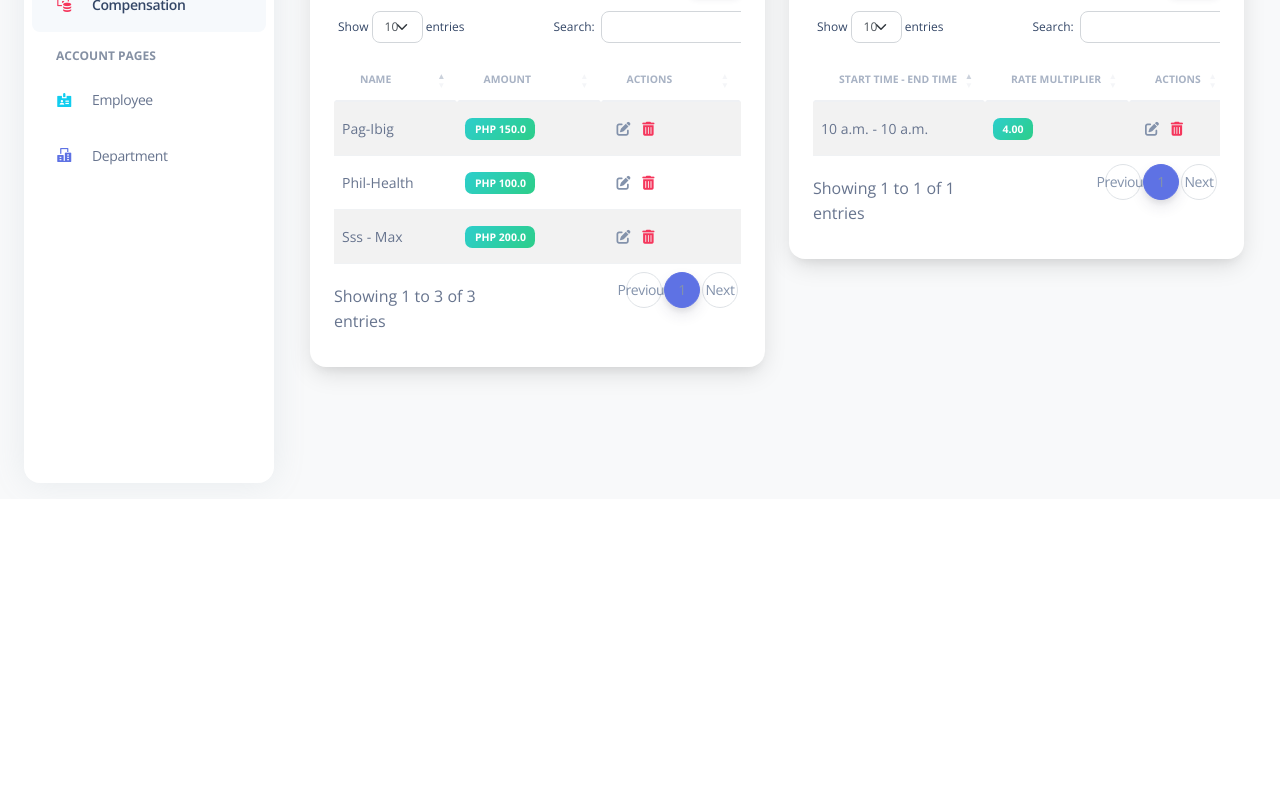
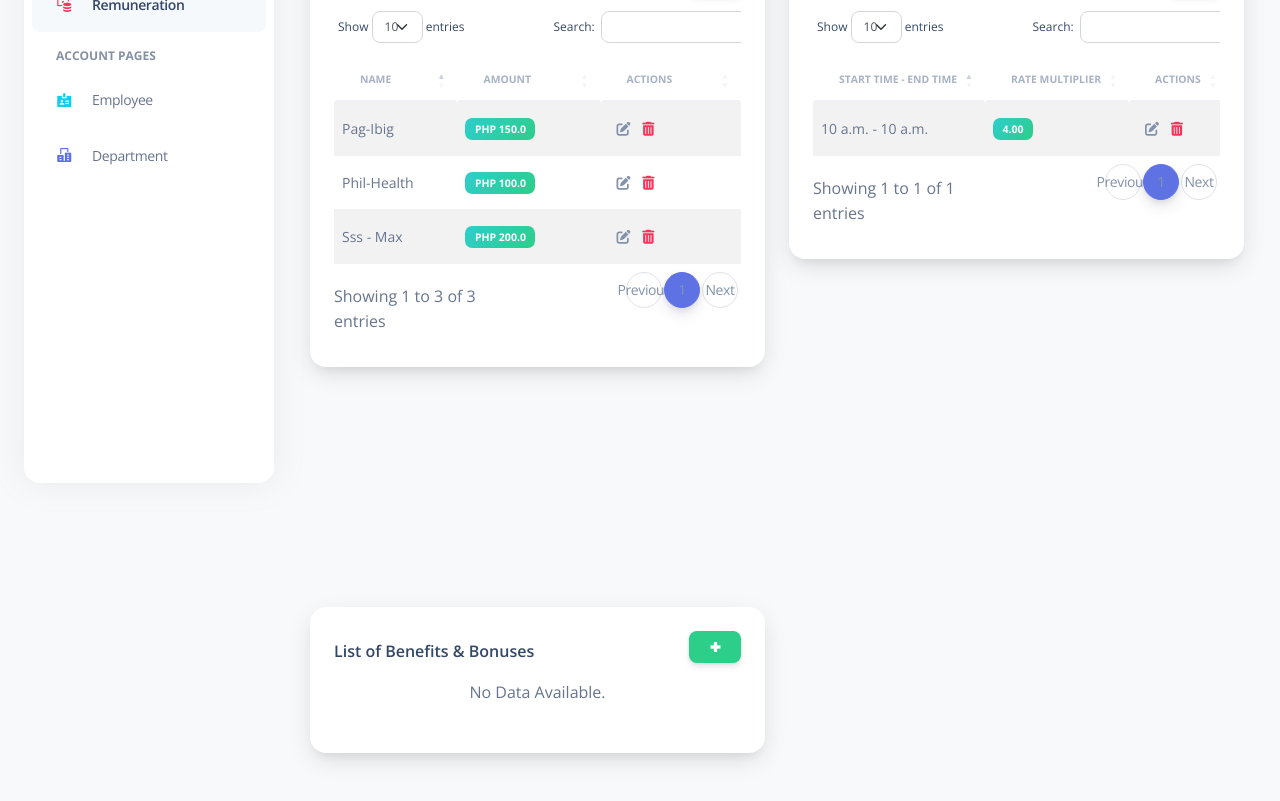
Before and after one commit to warpakner123/DTR_WITH_DEVICE, a Django app: page /compensation/ in a window 1280 px wide. Shown: the part 301-1102 px from the top of the page. Before the commit the page ends 793 px from the top, so only its background shows below. Run offline with Django 5.2, Linux system fonts and the light colour scheme; data comes from the database, SQL or seed files in the repository; tables that the repository leaves empty hold one stand-in row (values such as "Sample post"); some libraries are stand-ins or nearby versions.

Commit message:
added benefits BE, FE not yet done

```diff
--- a/DTRPAYROLL/employeeDTR/models.py
+++ b/DTRPAYROLL/employeeDTR/models.py
@@ -18,6 +18,14 @@
         return self.position
 
 class LoansTaxes(models.Model):
+    id = models.AutoField(primary_key=True)
+    name=models.CharField(max_length=255)
+    amount=models.FloatField()
+
+    def __str__(self):
+        return self.name
+
+class Benefits(models.Model):
     id = models.AutoField(primary_key=True)
     name=models.CharField(max_length=255)
     amount=models.FloatField()
--- a/DTRPAYROLL/employeeDTR/templates/compensation.html
+++ b/DTRPAYROLL/employeeDTR/templates/compensation.html
@@ -14,7 +14,7 @@
       href="{% static 'img/apple-icon.png' %}"
     />
     <link rel="icon" type="image/png" href="{% static 'img/favicon.png' %}" />
-    <title>Payroll | Compensation</title>
+    <title>Payroll | Remuneration</title>
     <link
       href="https://fonts.googleapis.com/css?family=Open+Sans:300,400,600,700"
       rel="stylesheet"
@@ -118,7 +118,7 @@
               >
                 <i class="ni ni-money-coins text-danger text-sm opacity-10"></i>
               </div>
-              <span class="nav-link-text ms-1">Compensation</span>
+              <span class="nav-link-text ms-1">Remuneration</span>
             </a>
           </li>
           <li class="nav-item mt-3">
@@ -170,11 +170,11 @@
                 class="breadcrumb-item text-sm text-white active"
                 aria-current="page"
               >
-                Compensation
+                Remuneration
               </li>
             </ol>
             <h6 class="font-weight-bolder text-white mb-0">
-              Loans/Taxes & Night Differentials
+              Loans/Taxes & Night Differentials & Benefits
             </h6>
           </nav>
           <div
@@ -379,6 +379,50 @@
               </div>
             </div>
           </div>
+        </div>
+         <!-- List of Bonuses -->
+        <div class="col-6">
+            <div class="card shadow-lg card-profile-bottom">
+                <div class="card-body">
+                    <div class="pb-0 d-flex justify-content-between align-items-center">
+                        <h6>List of Benefits & Bonuses</h6>
+                        <button type="button" class="btn btn-success btn-xs" data-bs-toggle="modal" data-bs-target="#addBonusModal">
+                            <i class="ni ni-fat-add ni-md" style="font-size: 20px; vertical-align: middle"></i>
+                        </button>
+                    </div>
+                    <div class="card-body px-0 pt-0 pb-2">
+                        {% if bonuses %}
+                        <div class="table-responsive p-0">
+                            <table id="bonusesTable" class="table table-striped table-hover align-items-left mb-0">
+                                <thead class="align-items-left">
+                                    <tr>
+                                        <th class="text-uppercase text-secondary text-xxs font-weight-bolder opacity-7">Name</th>
+                                        <th class="text-uppercase text-secondary text-xxs font-weight-bolder opacity-7">Amount</th>
+                                        <th class="text-uppercase text-secondary text-xxs font-weight-bolder opacity-7">Actions</th>
+                                    </tr>
+                                </thead>
+                                <tbody>
+                                    {% for bonus in bonuses %}
+                                    <tr>
+                                        <td class="align-middle text-sm mb-0">{{ bonus.name }}</td>
+                                        <td class="align-middle text-sm mb-0">
+                                            <span class="badge badge-sm bg-gradient-success">PHP {{ bonus.amount }}</span>
+                                        </td>
+                                        <td class="align-middle text-sm mb-0">
+                                            <i type="button" class="fas fa-edit text-secondary text-sm user-select-none p-2" data-bs-toggle="modal" data-bs-target="#editBonusModal{{ bonus.id }}"></i>
+                                            <i type="button" class="fas fa-trash-alt text-danger text-sm user-select-none" data-bs-toggle="modal" data-bs-target="#deleteBonusModal{{ bonus.id }}"></i>
+                                        </td>
+                                    </tr>
+                                    {% endfor %}
+                                </tbody>
+                            </table>
+                        </div>
+                        {% else %}
+                        <div class="text-center"><p>No Data Available.</p></div>
+                        {% endif %}
+                    </div>
+                </div>
+            </div>
         </div>
         <div id="error-message">
           {% if messages %} {% for message in messages %}
--- a/DTRPAYROLL/employeeDTR/views.py
+++ b/DTRPAYROLL/employeeDTR/views.py
@@ -1,7 +1,7 @@
 from datetime import datetime, timedelta
 from django.shortcuts import render, redirect
 from django.http import HttpResponse, HttpResponseBadRequest
-from .models import Employee, DTR, Department, Position, LoansTaxes, NightDifferential, Deductions
+from .models import Employee, DTR, Department, Position, LoansTaxes, NightDifferential, Deductions, Benefits
 from .forms import AddEmployeeForm, EmployeeForm, UploadFileForm, DTRForm
 from django.contrib import messages
 from computest import calculate_payroll, format_dates, format_dtr
@@ -123,7 +123,6 @@
     except Exception as e:
         logging.error(f"Unexpected error in PDF generation: {e}")
         return HttpResponse("Error generating PDF.")
-
 
 def custom_login(request):
     if request.user.is_authenticated:
@@ -320,6 +319,7 @@
         start_date = request.POST.get('start_date')
         end_date = request.POST.get('end_date')
         deduct = request.POST.get('deductions')
+        selected_benefits = request.POST.getlist('benefits')  # Retrieve selected benefits
 
         if not all([employee_id, start_date, end_date]):
             messages.error(request, 'All fields are required.')
@@ -344,7 +344,9 @@
                 return redirect('payroll')
 
             if action == 'payslip':
-                payroll_data_json = calculate_payroll(dtr_records, start_date, end_date, deduct)
+                # Pass the list of benefit IDs directly
+                payroll_data_json = calculate_payroll(dtr_records, start_date, end_date, deduct, selected_benefits)
+                print(payroll_data_json)
                 payroll_data = json.loads(payroll_data_json)
 
                 return render(request, 'generate_payslip.html', {
@@ -353,16 +355,16 @@
                     'PaySlip_Data': payroll_data[0] if payroll_data else {}
                 })
             elif action == 'dtr':
-                period = format_dates(start_date,end_date)
+                period = format_dates(start_date, end_date)
                 dtr_data_json = format_dtr(dtr_records)
                 dtr_data = json.loads(dtr_data_json)
 
                 return render(request, 'generate_dtr.html', {
                     'dtr_data': dtr_data,
                     'employee_name': f"{employee.first_name} {employee.last_name}",
-                    "position" : employee.position.position,
-                    "department" : employee.department.department_name,
-                    "period" : period
+                    "position": employee.position.position,
+                    "department": employee.department.department_name,
+                    "period": period
                 })
 
         except Employee.DoesNotExist:
@@ -378,10 +380,12 @@
     employees = Employee.objects.filter(status=1).exclude(department__department_name__iexact='hr')
     for employee in employees:
         employee.full_name = f"{employee.first_name} {employee.last_name}".title()
-        employee.department.department_name= employee.department.department_name.title()
+        employee.department.department_name = employee.department.department_name.title()
         employee.position.position = employee.position.position.title()
 
-    return render(request, 'payroll.html', {'employees': employees})
+    benefits = Benefits.objects.all()  # Retrieve all benefits to display in the template
+
+    return render(request, 'payroll.html', {'employees': employees, 'benefits': benefits})
 
 def logout_user(request):
     logout(request)
```
Also changed, not shown: DTRPAYROLL/computest.py (+17 -8 lines), DTRPAYROLL/employeeDTR/admin.py (+4 -5 lines), DTRPAYROLL/employeeDTR/templates/PaySlip_Template.html (+16 -0 lines), DTRPAYROLL/employeeDTR/templates/generate_payslip.html (+14 -1 lines), DTRPAYROLL/employeeDTR/templates/payroll.html (+16 -3 lines).
